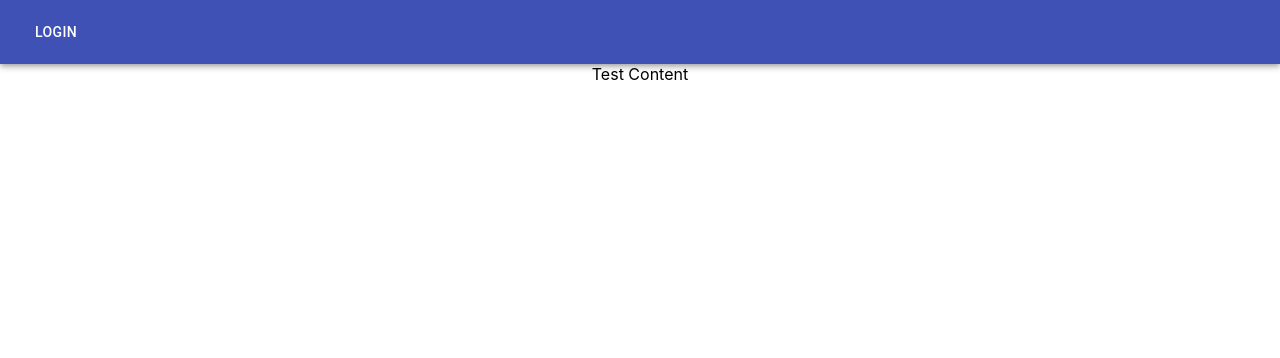
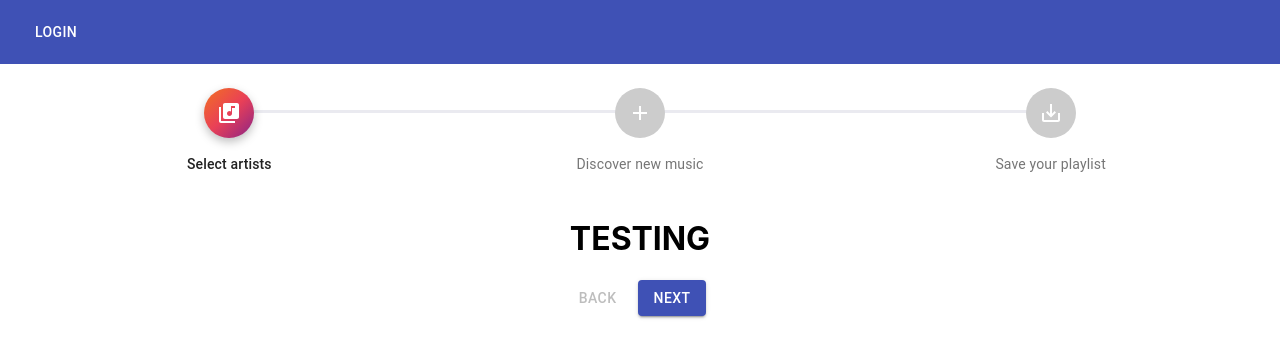
Before and after one commit to MBarbone/geniusPlaylist, a React (Create React App) app in the folder client/: page / in a window 1280 px wide. Shown: the top 358 px of the page. Built offline with nearby package versions, Linux system fonts and the light colour scheme; no server answers.

Commit message:
Stepper first draft

```diff
--- a/client/src/App.js
+++ b/client/src/App.js
@@ -1,13 +1,14 @@
 import "./App.css";
 import React from "react";
 
-import { NavBar } from "./Components/Navbar.js";
+import { NavBar } from "./Components/Navbar";
+import CustomStepper from "./Components/Stepper";
 
 const App = () => {
   return (
     <div className="App">
       <NavBar />
-      <div>Test Content</div>
+      <CustomStepper />
     </div>
   );
 };
--- /dev/null
+++ b/client/src/Components/Stepper.js
@@ -0,0 +1,238 @@
+import React from "react";
+import PropTypes from "prop-types";
+import { makeStyles, withStyles } from "@material-ui/core/styles";
+import clsx from "clsx";
+import Stepper from "@material-ui/core/Stepper";
+import Step from "@material-ui/core/Step";
+import StepLabel from "@material-ui/core/StepLabel";
+import Check from "@material-ui/icons/Check";
+import LibraryMusic from "@material-ui/icons/LibraryMusic";
+import Add from "@material-ui/icons/Add";
+import SaveAlt from "@material-ui/icons/SaveAlt";
+import StepConnector from "@material-ui/core/StepConnector";
+import Button from "@material-ui/core/Button";
+import Typography from "@material-ui/core/Typography";
+
+const useQontoStepIconStyles = makeStyles({
+  root: {
+    color: "#eaeaf0",
+    display: "flex",
+    height: 22,
+    alignItems: "center",
+  },
+  active: {
+    color: "#784af4",
+  },
+  circle: {
+    width: 8,
+    height: 8,
+    borderRadius: "50%",
+    backgroundColor: "currentColor",
+  },
+  completed: {
+    color: "#784af4",
+    zIndex: 1,
+    fontSize: 18,
+  },
+});
+
+function QontoStepIcon(props) {
+  const classes = useQontoStepIconStyles();
+  const { active, completed } = props;
+
+  return (
+    <div
+      className={clsx(classes.root, {
+        [classes.active]: active,
+      })}
+    >
+      {completed ? (
+        <Check className={classes.completed} />
+      ) : (
+        <div className={classes.circle} />
+      )}
+    </div>
+  );
+}
+
+QontoStepIcon.propTypes = {
+  /**
+   * Whether this step is active.
+   */
+  active: PropTypes.bool,
+  /**
+   * Mark the step as completed. Is passed to child components.
+   */
+  completed: PropTypes.bool,
+};
+
+const ColorlibConnector = withStyles({
+  alternativeLabel: {
+    top: 22,
+  },
+  active: {
+    "& $line": {
+      backgroundImage:
+        "linear-gradient( 95deg,rgb(242,113,33) 0%,rgb(233,64,87) 50%,rgb(138,35,135) 100%)",
+    },
+  },
+  completed: {
+    "& $line": {
+      backgroundImage:
+        "linear-gradient( 95deg,rgb(242,113,33) 0%,rgb(233,64,87) 50%,rgb(138,35,135) 100%)",
+    },
+  },
+  line: {
+    height: 3,
+    border: 0,
+    backgroundColor: "#eaeaf0",
+    borderRadius: 1,
+  },
+})(StepConnector);
+
+const useColorlibStepIconStyles = makeStyles({
+  root: {
+    backgroundColor: "#ccc",
+    zIndex: 1,
+    color: "#fff",
+    width: 50,
+    height: 50,
+    display: "flex",
+    borderRadius: "50%",
+    justifyContent: "center",
+    alignItems: "center",
+  },
+  active: {
+    backgroundImage:
+      "linear-gradient( 136deg, rgb(242,113,33) 0%, rgb(233,64,87) 50%, rgb(138,35,135) 100%)",
+    boxShadow: "0 4px 10px 0 rgba(0,0,0,.25)",
+  },
+  completed: {
+    backgroundImage:
+      "linear-gradient( 136deg, rgb(242,113,33) 0%, rgb(233,64,87) 50%, rgb(138,35,135) 100%)",
+  },
+});
+
+function ColorlibStepIcon(props) {
+  const classes = useColorlibStepIconStyles();
+  const { active, completed } = props;
+
+  const icons = {
+    1: <LibraryMusic />,
+    2: <Add />,
+    3: <SaveAlt />,
+  };
+
+  return (
+    <div
+      className={clsx(classes.root, {
+        [classes.active]: active,
+        [classes.completed]: completed,
+      })}
+    >
+      {icons[String(props.icon)]}
+    </div>
+  );
+}
+
+ColorlibStepIcon.propTypes = {
+  /**
+   * Whether this step is active.
+   */
+  active: PropTypes.bool,
+  /**
+   * Mark the step as completed. Is passed to child components.
+   */
+  completed: PropTypes.bool,
+  /**
+   * The label displayed in the step icon.
+   */
+  icon: PropTypes.node,
+};
+
+const useStyles = makeStyles((theme) => ({
+  root: {
+    width: "100%",
+  },
+  button: {
+    marginRight: theme.spacing(1),
+  },
+  instructions: {
+    marginTop: theme.spacing(1),
+    marginBottom: theme.spacing(1),
+  },
+}));
+
+function getSteps() {
+  return ["Select artists", "Discover new music", "Save your playlist"];
+}
+
+export default function CustomStepper() {
+  const classes = useStyles();
+  const [activeStep, setActiveStep] = React.useState(0);
+  const steps = getSteps();
+
+  const handleNext = () => {
+    setActiveStep((prevActiveStep) => prevActiveStep + 1);
+  };
+
+  const handleBack = () => {
+    setActiveStep((prevActiveStep) => prevActiveStep - 1);
+  };
+
+  const handleReset = () => {
+    setActiveStep(0);
+  };
+
+  return (
+    <div className={classes.root}>
+      <Stepper
+        alternativeLabel
+        activeStep={activeStep}
+        connector={<ColorlibConnector />}
+      >
+        {steps.map((label) => (
+          <Step key={label}>
+            <StepLabel StepIconComponent={ColorlibStepIcon}>{label}</StepLabel>
+          </Step>
+        ))}
+      </Stepper>
+      <div>
+        {activeStep === 0 && (
+          <div>
+            <h1>TESTING</h1>
+          </div>
+        )}
+        {activeStep === steps.length ? (
+          <div>
+            <Typography className={classes.instructions}></Typography>
+            <Button onClick={handleReset} className={classes.button}>
+              Reset
+            </Button>
+          </div>
+        ) : (
+          <div>
+            <Typography className={classes.instructions}></Typography>
+            <div>
+              <Button
+                disabled={activeStep === 0}
+                onClick={handleBack}
+                className={classes.button}
+              >
+                Back
+              </Button>
+              <Button
+                variant="contained"
+                color="primary"
+                onClick={handleNext}
+                className={classes.button}
+              >
+                {activeStep === steps.length - 1 ? "Save" : "Next"}
+              </Button>
+            </div>
+          </div>
+        )}
+      </div>
+    </div>
+  );
+}
```
